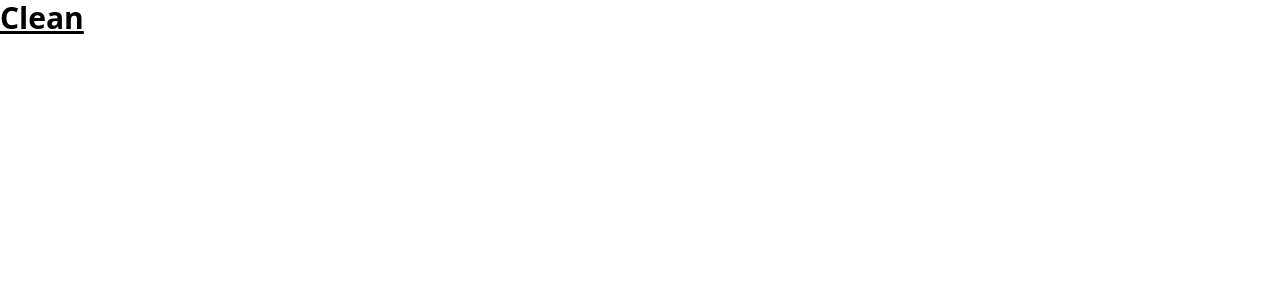
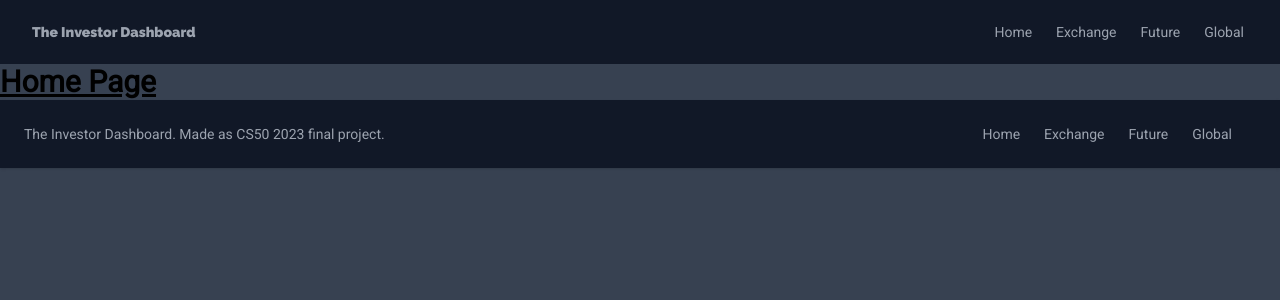
Before and after one commit to theGUI001/TheAiHall, a Next.js app: page / in a window 1280 px wide. Shown: the top 300 px of the page. Built offline with nearby package versions, Linux system fonts and the light colour scheme.

Commit message:
Footer and Nav Add

```diff
--- /dev/null
+++ b/app/Components/Navbar/index.jsx
@@ -0,0 +1,124 @@
+'use client'
+import { Raleway } from "@next/font/google"
+import { useState, useEffect } from "react"
+import {
+    Navbar,
+    MobileNav,
+    Typography,
+    IconButton,
+} from "@material-tailwind/react"
+import Link from "next/link"
+
+const raleway = Raleway({
+    weight: '900',
+    subsets: ['latin'],
+})
+
+
+export default function NavBar() {
+    const [openNav, setOpenNav] = useState(false)
+
+    useEffect(() => {
+        window.addEventListener(
+            "resize",
+            () => window.innerWidth >= 960 && setOpenNav(false)
+        )
+    }, [])
+
+    const navList = (
+        <ul className="mb-4 mt-2 flex flex-col gap-2 lg:mb-0 lg:mt-0 lg:flex-row lg:items-center md:gap-4">
+            <Typography
+                as="li"
+                variant="small"
+                className="p-1 font-normal text-gray-400"
+            >
+                <Link href="#" className="flex items-center">
+                    Home
+                </Link>
+            </Typography>
+            <Typography
+                as="li"
+                variant="small"
+                className="p-1 font-normal text-gray-400"
+            >
+                <Link href="#" className="flex items-center">
+                    Exchange
+                </Link>
+            </Typography>
+            <Typography
+                as="li"
+                variant="small"
+                className="p-1 font-normal text-gray-400"
+            >
+                <Link href="#" className="flex items-center">
+                    Future
+                </Link>
+            </Typography>
+            <Typography
+                as="li"
+                variant="small"
+                className="p-1 font-normal text-gray-400"
+            >
+                <Link href="#" className="flex items-center">
+                    Global
+                </Link>
+            </Typography>
+        </ul>
+    )
+
+    return (
+        <Navbar className="mx-auto py-1 px-2 lg:px-8 lg:py-4 bg-gray-900">
+            <div className="container mx-auto flex items-center justify-between text-gray-400">
+                <Typography
+                    as="a"
+                    href="/"
+                    variant="small"
+                    className="mr-4 cursor-pointer py-1.5"
+                >
+                    <span className={raleway.className}>The Investor Dashboard</span>
+                </Typography>
+                <div className="hidden lg:block">{navList}</div>
+                <IconButton
+                    variant="text"
+                    className="ml-auto h-6 w-6 text-inherit hover:bg-transparent focus:bg-transparent active:bg-transparent lg:hidden"
+                    ripple={false}
+                    onClick={() => setOpenNav(!openNav)}
+                >
+                    {openNav ? (
+                        <svg
+                            xmlns="http://www.w3.org/2000/svg"
+                            fill="none"
+                            className="h-6 w-6"
+                            viewBox="0 0 24 24"
+                            stroke="currentColor"
+                            strokeWidth={2}
+                        >
+                            <path
+                                strokeLinecap="round"
+                                strokeLinejoin="round"
+                                d="M6 18L18 6M6 6l12 12"
+                            />
+                        </svg>
+                    ) : (
+                        <svg
+                            xmlns="http://www.w3.org/2000/svg"
+                            className="h-6 w-6"
+                            fill="none"
+                            stroke="currentColor"
+                            strokeWidth={2}
+                        >
+                            <path
+                                strokeLinecap="round"
+                                strokeLinejoin="round"
+                                d="M4 6h16M4 12h16M4 18h16"
+                            />
+                        </svg>
+                    )}
+                </IconButton>
+            </div>
+            <MobileNav open={openNav}>
+                {navList}
+            </MobileNav>
+        </Navbar>
+    )
+}
--- a/app/head.jsx
+++ b/app/head.jsx
@@ -1,9 +1,9 @@
 export default function Head() {
   return (
     <>
-      <title>CS50 Final Project</title>
+      <title>The Investor Dashboard</title>
       <meta content="width=device-width, initial-scale=1" name="viewport" />
-      <meta name="description" content="Generated by create next app" />
+      <meta name="description" content="The Investor Dashboard all the information you need about stocks, REITs, market indicators, foreign exchange, international exchanges and much more in one place " />
       <link rel="icon" href="/favicon.ico" />
     </>
   )
--- a/app/layout.jsx
+++ b/app/layout.jsx
@@ -1,14 +1,47 @@
 import './globals.css'
+import { Roboto } from '@next/font/google'
+import Link from 'next/link'
+import NavBar from './Components/Navbar'
+
+const roboto = Roboto({
+  weight: '400',
+  subsets: ['latin'],
+})
 
 export default function RootLayout({ children }) {
   return (
-    <html lang="en">
+    <html lang="en" className={roboto.className}>
       {/*
         <head /> will contain the components returned by the nearest parent
         head.jsx. Find out more at https://beta.nextjs.org/docs/api-reference/file-conventions/head
       */}
       <head />
-      <body>{children}</body>
+      <body className='bg-gray-700'>
+
+        <NavBar />
+
+        <main>{children}</main>
+
+        <footer className="p-4 shadow md:flex md:items-center md:justify-between md:p-6 bg-gray-900">
+          <span className="text-sm sm:text-center text-gray-400">
+            <Link href="/">The Investor Dashboard</Link>. Made as CS50 2023 final project.
+          </span>
+          <ul className="flex flex-wrap items-center mt-3 text-sm text-gray-400 sm:mt-0">
+            <li>
+              <Link href="/" className="mr-4 hover:underline md:mr-6 ">Home</Link>
+            </li>
+            <li>
+              <Link href="/" className="mr-4 hover:underline md:mr-6">Exchange</Link>
+            </li>
+            <li>
+              <Link href="/" className="mr-4 hover:underline md:mr-6">Future</Link>
+            </li>
+            <li>
+              <Link href="/" className="mr-4 hover:underline md:mr-6">Global</Link>
+            </li>
+          </ul>
+        </footer>
+      </body>
     </html>
   )
 }
--- a/app/page.jsx
+++ b/app/page.jsx
@@ -1,5 +1,5 @@
 export default function Home() {
   return (
-    <h1 className="text-3xl font-bold underline">Clean</h1>
+    <h1 className="text-3xl font-bold underline">Home Page</h1>
   )
 }
--- a/package.json
+++ b/package.json
@@ -9,6 +9,7 @@
     "lint": "next lint"
   },
   "dependencies": {
+    "@material-tailwind/react": "^1.2.5",
     "@next/font": "13.1.1",
     "eslint": "8.31.0",
     "eslint-config-next": "13.1.1",
```
Also changed, not shown: app/page.module.css (added), 1 other file (tests, documents, lock files or other folders).
